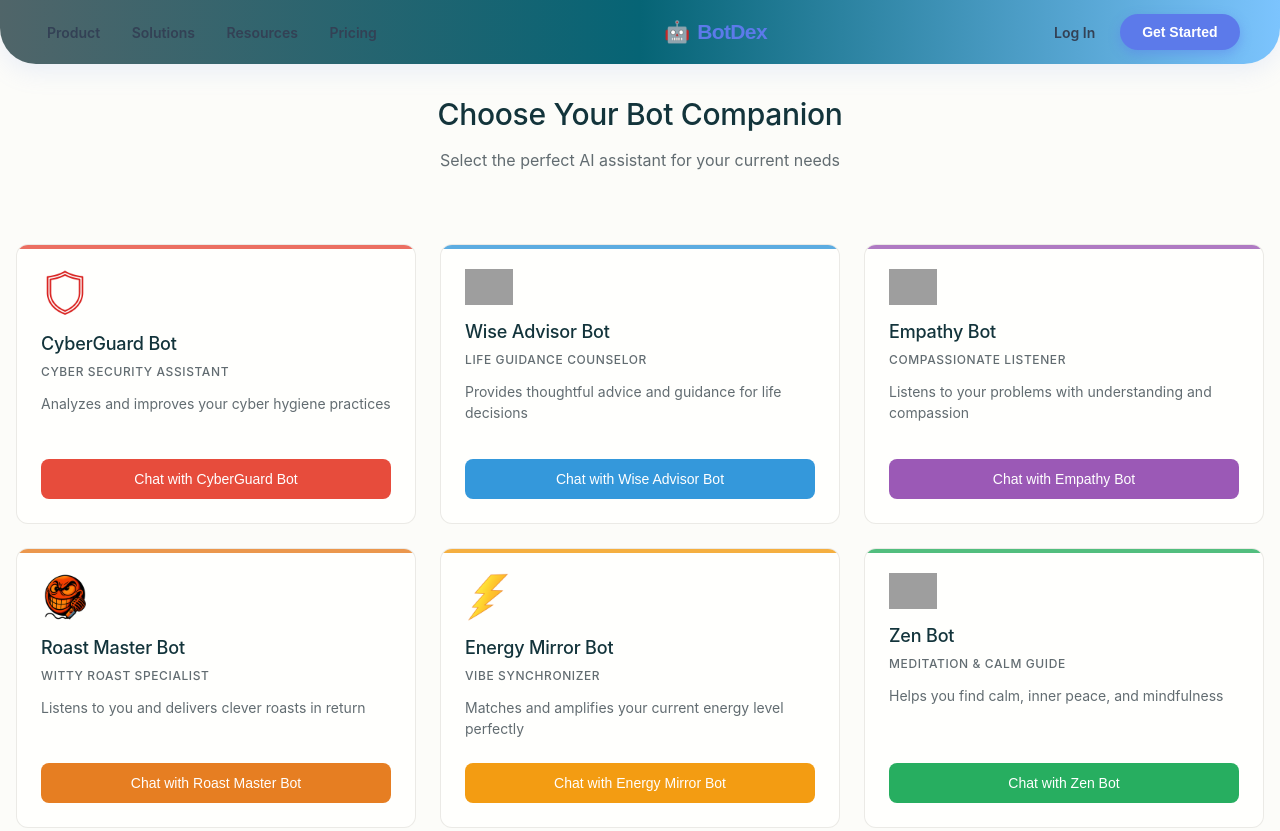
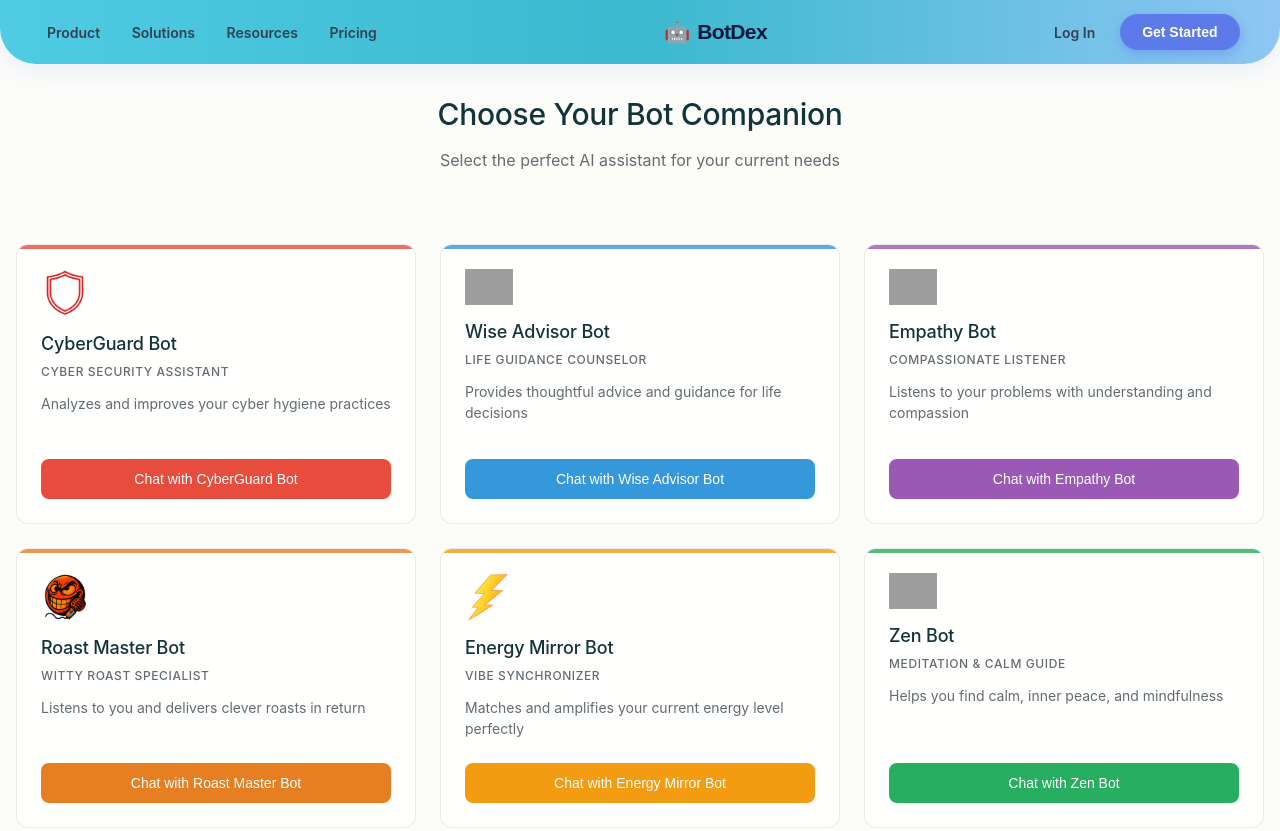
Before and after one commit to Candycane45/BotDex, a website: page index.html in a window 1280 px wide. Shown: the top 831 px of the page. Drawn offline with Linux system fonts and the light colour scheme; grey boxes are pictures that could not be loaded; a web font is replaced by a local one.

Commit message:
style.css

```diff
--- a/style.css
+++ b/style.css
@@ -1253,7 +1253,7 @@ select.form-control {
 :root {
   --color-primary: #5c7aea; /* soothing indigo */
   --color-primary-hover: #7f92f7;
-  --color-background-header: linear-gradient(90deg, #506569, #066475, #7cc4fe);
+  --color-background-header: linear-gradient(90deg, #50cbe4, #3ab9cf, #8fc6f3);
   --color-text-dark: #95c0eb;
   --color-text-light: #f1f5f9;
   --color-nav-link: #334155;
@@ -1316,7 +1316,7 @@ select.form-control {
 .logo-text {
   font-weight: 800;
   font-size: 1.5rem;
-  color: var(--color-text-dark);
+  color:rgb(5, 22, 65);
   font-family: 'Manrope', sans-serif;
   user-select: none;
   display: flex;
@@ -1330,7 +1330,7 @@ select.form-control {
 .logo-text span {
   font-weight: 800;
   letter-spacing: -0.03em;
-  color: var(--color-primary);
+  color: rgb(5, 22, 65);
 }
 
 .logo-text:hover,
```
